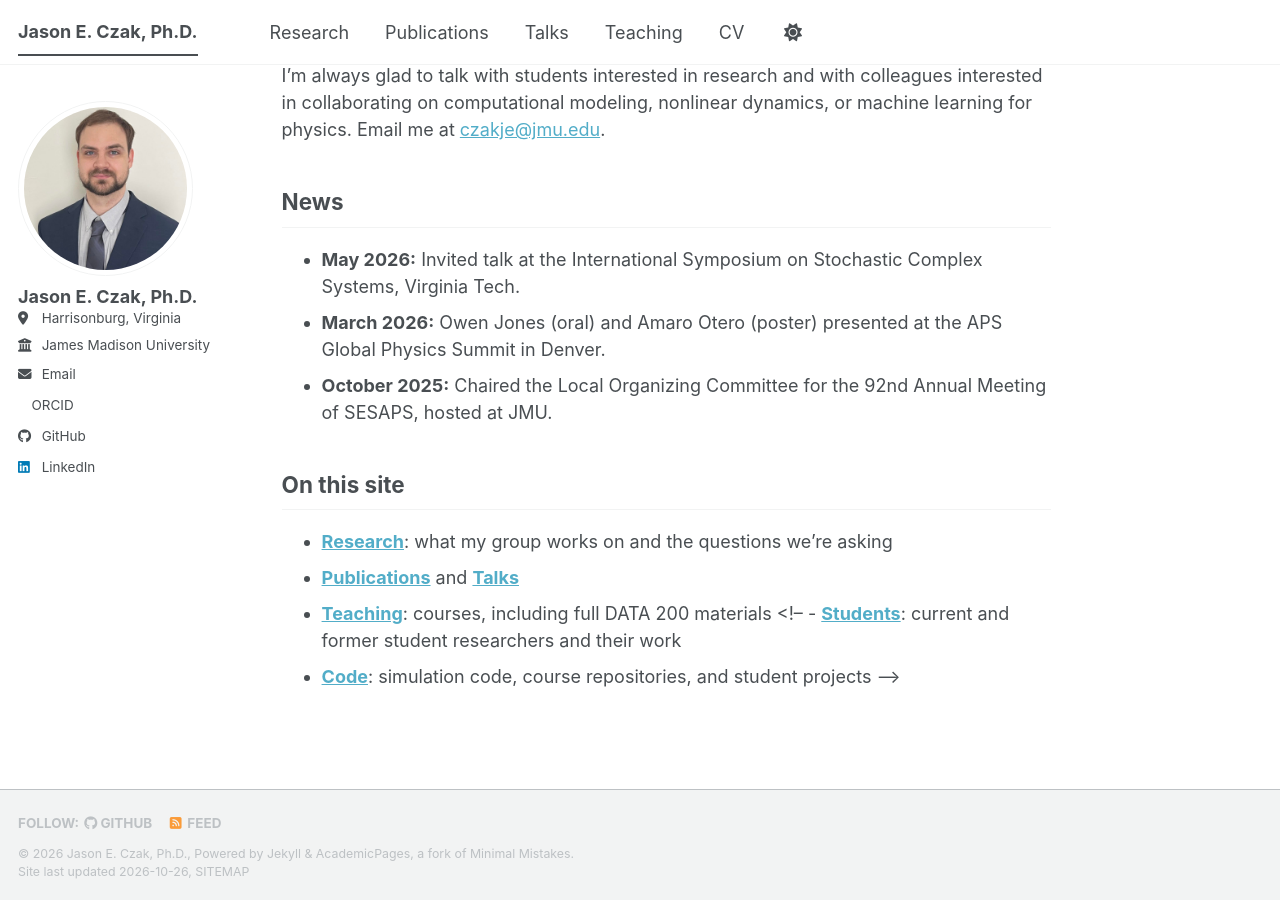
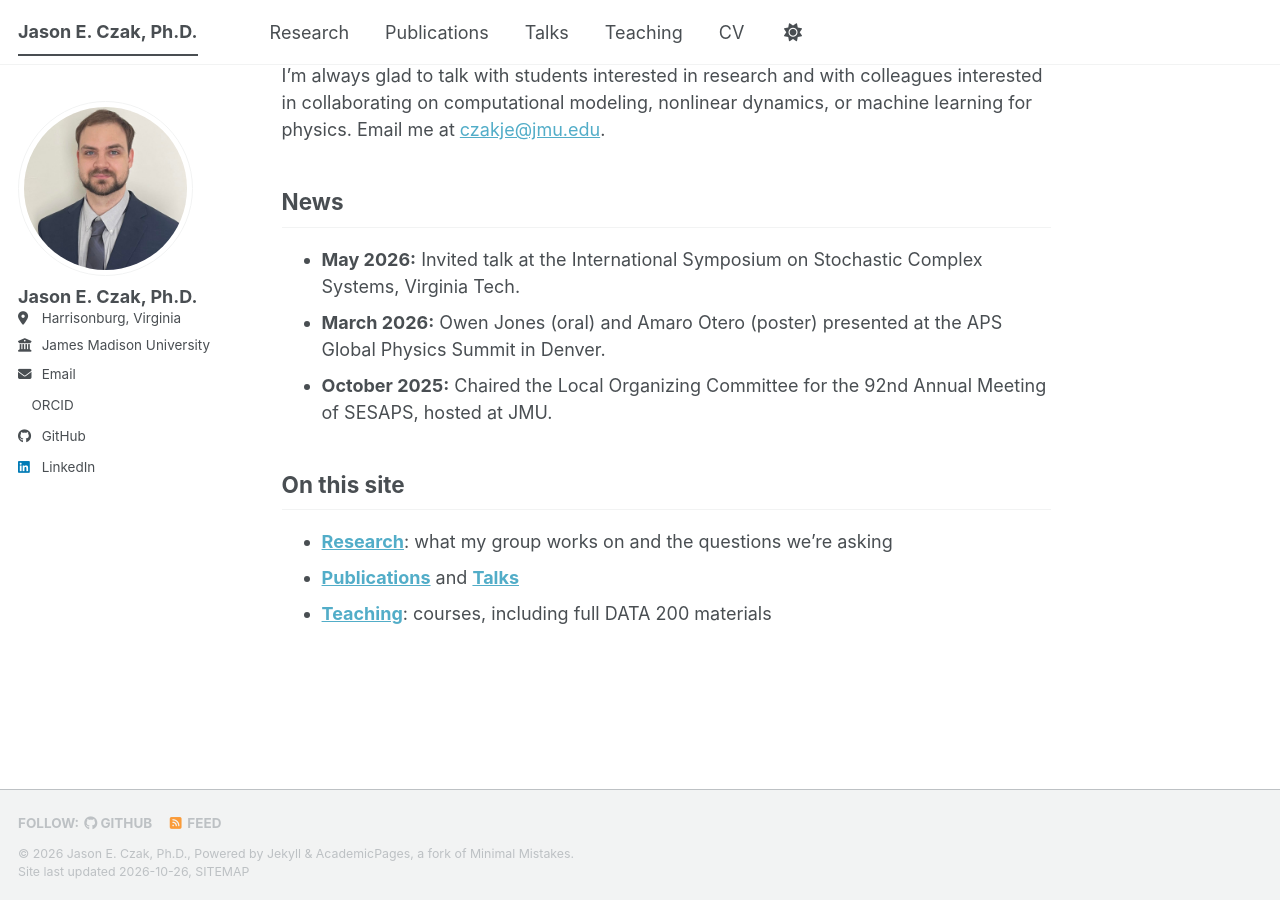
Before and after one commit to JasonCzak/JasonCzak.github.io, a Jekyll site: the page built from _pages/about.md, in a window 1280 px wide and 900 px high, scrolled down 529 px. Built offline with Jekyll 4.4.1, drawn with Linux system fonts in a browser that asks for light colours; a style sheet for code colours, icons or effects is not loaded.

Commit message:
Comment out students and code sections in about.md
Comment out sections for students and code.

```diff
--- a/_pages/about.md
+++ b/_pages/about.md
@@ -30,6 +30,6 @@ I'm always glad to talk with students interested in research and with colleagues
 - **[Research](/research/)**: what my group works on and the questions we're asking
 - **[Publications](/publications/)** and **[Talks](/talks/)**
 - **[Teaching](/teaching/)**: courses, including full DATA 200 materials
-<!--  - **[Students](/students/)**: current and former student researchers and their work
-- **[Code](/portfolio/)**: simulation code, course repositories, and student projects -->
+<!--  - **[Students](/students/)**: current and former student researchers and their work -->
+<!--   - **[Code](/portfolio/)**: simulation code, course repositories, and student projects -->
 <!-- - **[CV](/cv/)**  -->
```
